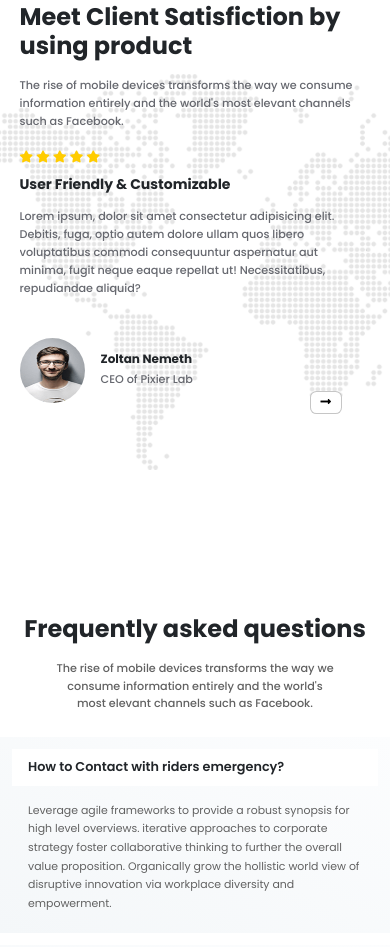
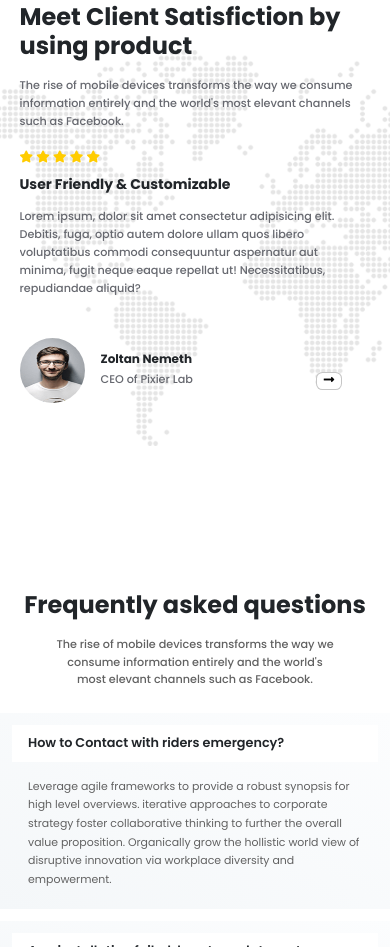
Before and after one commit to asifmrony/applab, a plain HTML site: page index.html in a window 390 px wide. Shown: the part 4569-5516 px from the top of the page. Drawn offline with nearby package versions, Linux system fonts and the light colour scheme.

Commit message:
testimonial carousel- responsive issue #1 fixed

```diff
--- a/style.css
+++ b/style.css
@@ -1061,11 +1061,19 @@ body {
 Responsive media queries
 ------------------------------*/
 /* Tablet Device width Maximum -1199px, Minimum -992px*/
-@media only screen and (max-width: 1199px) {}
+@media only screen and (max-width: 1199px) {
+    .client-review {
+        min-height: 310px;
+    }
+}
 
 @media only screen and (max-width: 1039px) {
     .header__container {
         width: 85%;
+    }
+
+    .client-review {
+        min-height: 325px;
     }
 }
 
@@ -1200,6 +1208,10 @@ Responsive media queries
         padding: 12rem 0 14rem;
     }
 
+    .slider-btn {
+        padding: 0.2rem 0.8rem;
+    }
+
 }
 
 /* Mobile Device width Maximum -767px, Minimum -576px*/
@@ -1298,6 +1310,10 @@ Responsive media queries
         padding: 1rem 0 32rem;
     }
 
+    .client-review {
+        min-height: 243px;
+    }
+
     .app-download__bg-wrap {
         background-position: bottom;
     }
@@ -1321,6 +1337,10 @@ Responsive media queries
 @media only screen and (max-width: 675px) {
     html {
         font-size: 8px;
+    }
+
+    .client-review {
+        min-height: 235px;
     }
 
 }
@@ -1359,4 +1379,8 @@ Responsive media queries
         padding: 0.8rem 2rem;
     }
 
+    .client-review {
+        min-height: 268px;
+    }
+
 }
```
